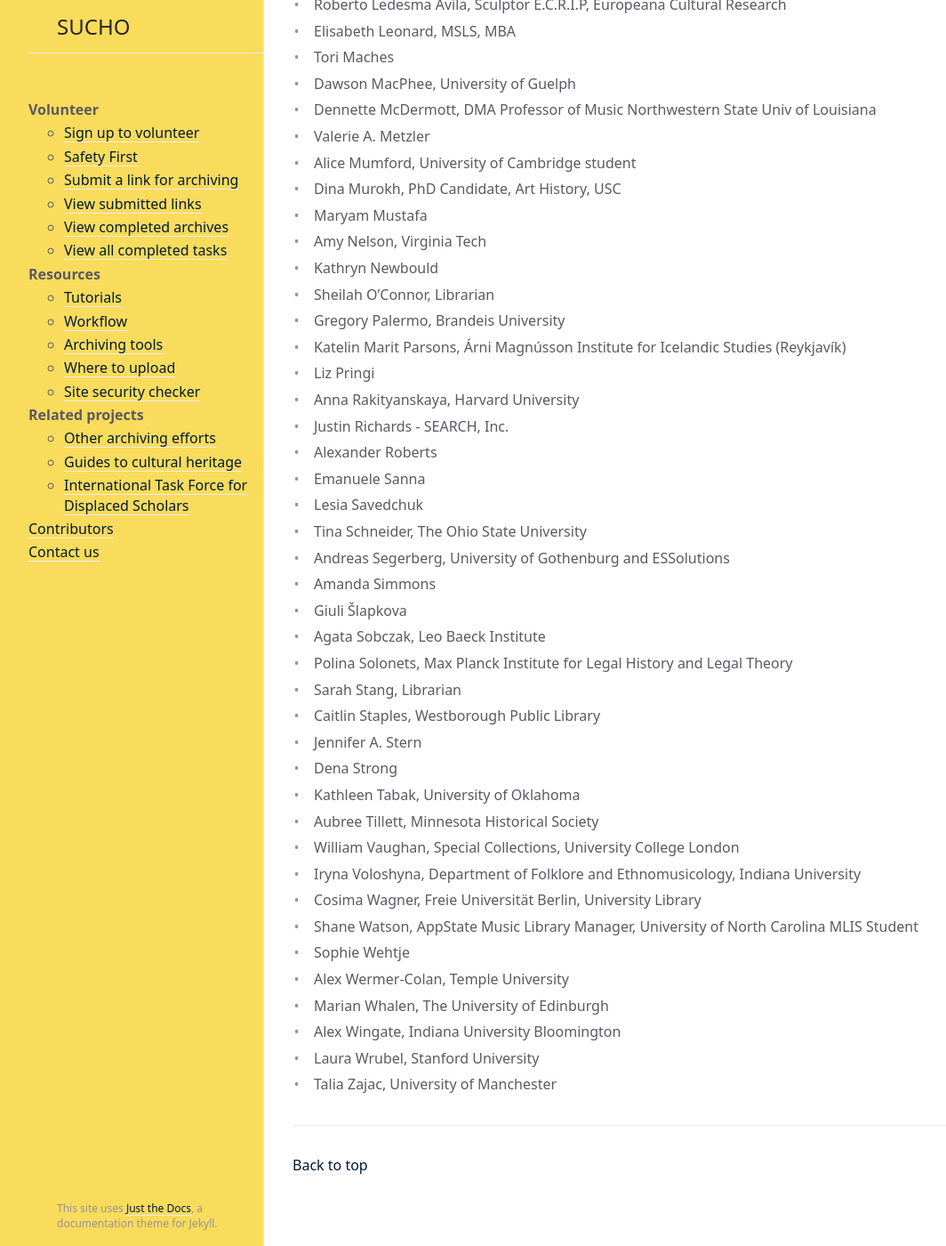
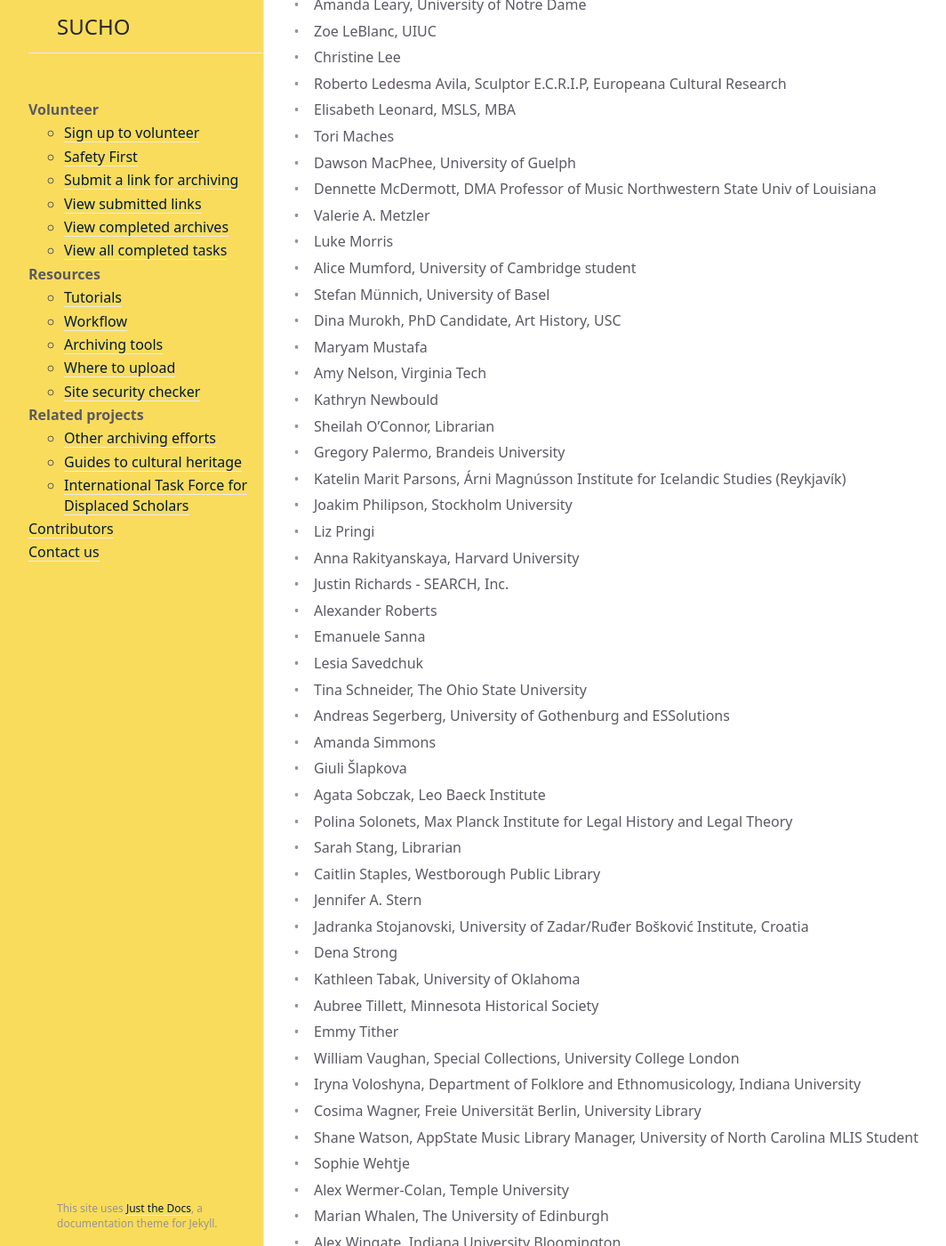
Before and after one commit to sucho-archiving/sucho-archiving.github.io, a Jekyll site: the page built from contributors.md, in a window 1280 px wide and 1400 px high, scrolled down 1703 px. Shown: the whole window at 89% size, without its empty margins (75-1139 px from the left). Built offline with Jekyll 4.4.1, drawn with Linux system fonts in a browser that asks for light colours; some of the changed text lies outside the part shown.

Commit message:
Update contributors.md

```diff
--- a/contributors.md
+++ b/contributors.md
@@ -19,6 +19,7 @@
 - Nicky Agate, University of Pennsylvania Libraries
 - Olha Aleksic, Ukrainian Research Institute, Harvard University
 - John Ayliff
+- Elton Barker, The Open University, UK
 - Aaron Bittel, Wesleyan University Library
 - Marcus Bitzl
 - Jeff Blackadar
@@ -64,7 +67,9 @@
 - Dawson MacPhee, University of Guelph
 - Dennette McDermott, DMA Professor of Music Northwestern State Univ of Louisiana
 - Valerie A. Metzler
+- Luke Morris
 - Alice Mumford, University of Cambridge student
+- Stefan Münnich, University of Basel
 - Dina Murokh, PhD Candidate, Art History, USC
 - Maryam Mustafa
 - Amy Nelson, Virginia Tech
@@ -72,6 +77,7 @@
 - Sheilah O'Connor, Librarian
 - Gregory Palermo, Brandeis University
 - Katelin Marit Parsons, Árni Magnússon Institute for Icelandic Studies (Reykjavík)
+- Joakim Philipson, Stockholm University
 - Liz Pringi
 - Anna Rakityanskaya, Harvard University
 - Justin Richards -  SEARCH, Inc.
@@ -87,9 +93,11 @@
 - Sarah Stang, Librarian
 - Caitlin Staples, Westborough Public Library
 - Jennifer A. Stern
+- Jadranka Stojanovski, University of Zadar/Ruđer Bošković Institute, Croatia
 - Dena Strong
 - Kathleen Tabak, University of Oklahoma
 - Aubree Tillett, Minnesota Historical Society
+- Emmy Tither
 - William Vaughan, Special Collections, University College London
 - Iryna Voloshyna, Department of Folklore and Ethnomusicology, Indiana University
 - Cosima Wagner, Freie Universität Berlin, University Library
```
Also changed, not shown: other parts of contributors.md (+2 -0 lines).
